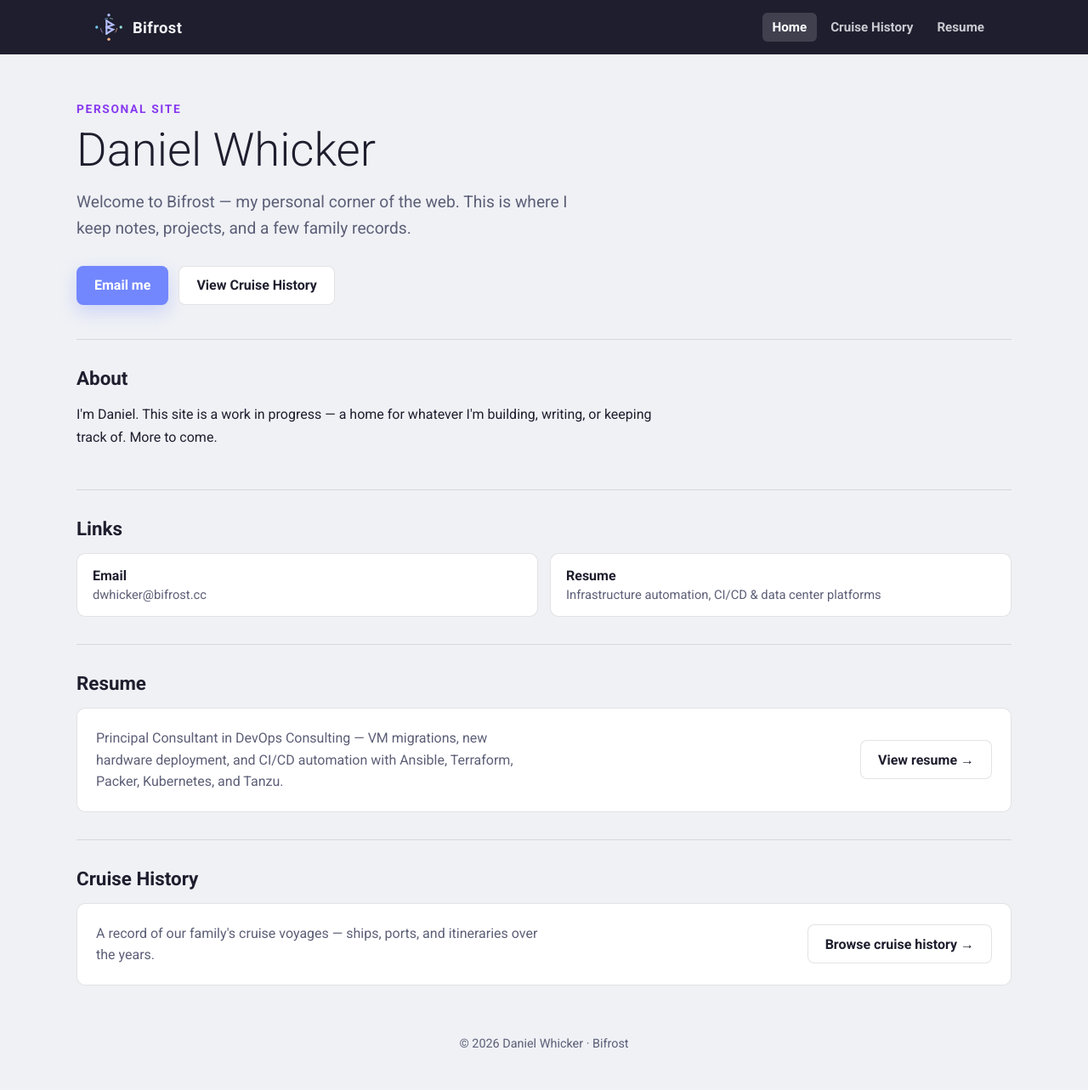
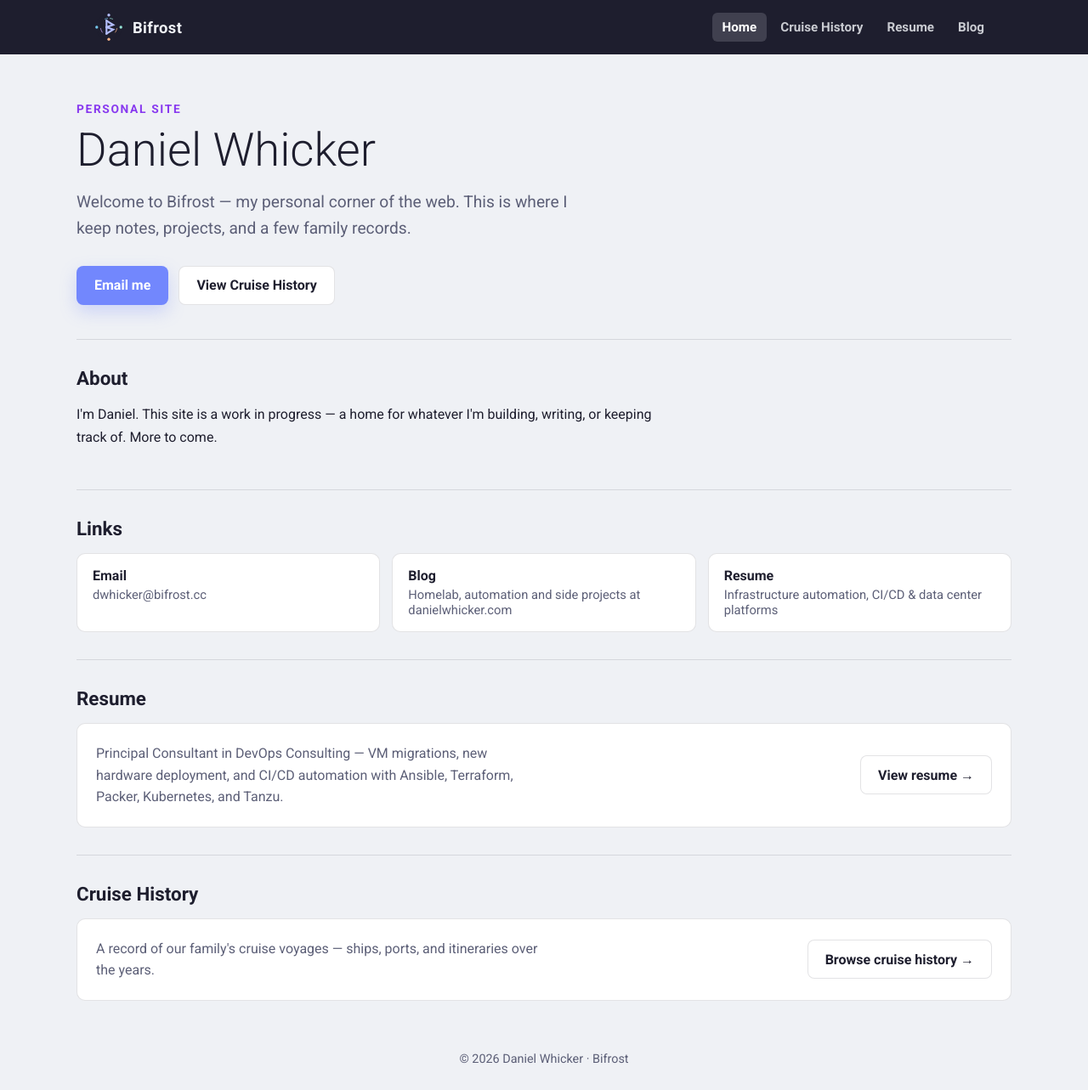
Before and after one commit to dewab74/homepage, a Jekyll site: the page index.html, which Jekyll copies as it is, in a window 1280 px wide. Shown: the whole page at 85% size. Built offline with Jekyll 4.4.1, drawn with Linux system fonts in a browser that asks for light colours.

Commit message:
Link to the blog on danielwhicker.com (#2)
Co-authored-by: Claude Sonnet 5.5 <noreply@anthropic.com>

```diff
--- a/_layouts/resume.html
+++ b/_layouts/resume.html
@@ -124,6 +124,7 @@
             <a href="./index.html">Home</a>
             <a href="./history.html">Cruise History</a>
             <a href="./resume.html" aria-current="page">Resume</a>
+            <a href="https://danielwhicker.com/">Blog</a>
         </nav>
     </div>
 </header>
--- a/history.html
+++ b/history.html
@@ -598,6 +598,7 @@
             <a href="./index.html">Home</a>
             <a href="./history.html" aria-current="page">Cruise History</a>
             <a href="./resume.html">Resume</a>
+            <a href="https://danielwhicker.com/">Blog</a>
         </nav>
     </div>
 </header>
--- a/index.html
+++ b/index.html
@@ -157,6 +157,7 @@
             <a href="./index.html" aria-current="page">Home</a>
             <a href="./history.html">Cruise History</a>
             <a href="./resume.html">Resume</a>
+            <a href="https://danielwhicker.com/">Blog</a>
         </nav>
     </div>
 </header>
@@ -183,6 +184,10 @@
             <a class="link-card" href="mailto:dwhicker@bifrost.cc">
                 <span class="link-card-title">Email</span>
                 <span class="link-card-desc">dwhicker@bifrost.cc</span>
+            </a>
+            <a class="link-card" href="https://danielwhicker.com/" rel="me">
+                <span class="link-card-title">Blog</span>
+                <span class="link-card-desc">Homelab, automation and side projects at danielwhicker.com</span>
             </a>
             <a class="link-card" href="./resume.html">
                 <span class="link-card-title">Resume</span>
```
